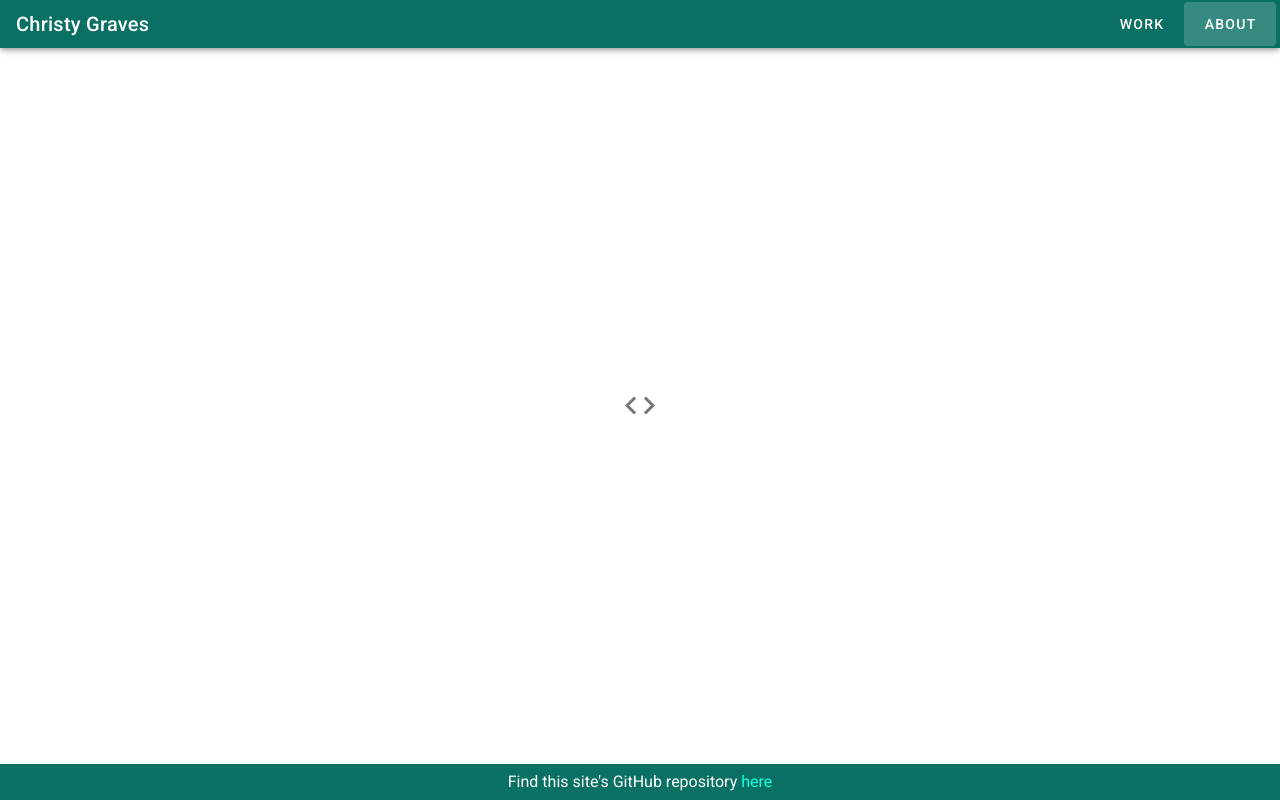
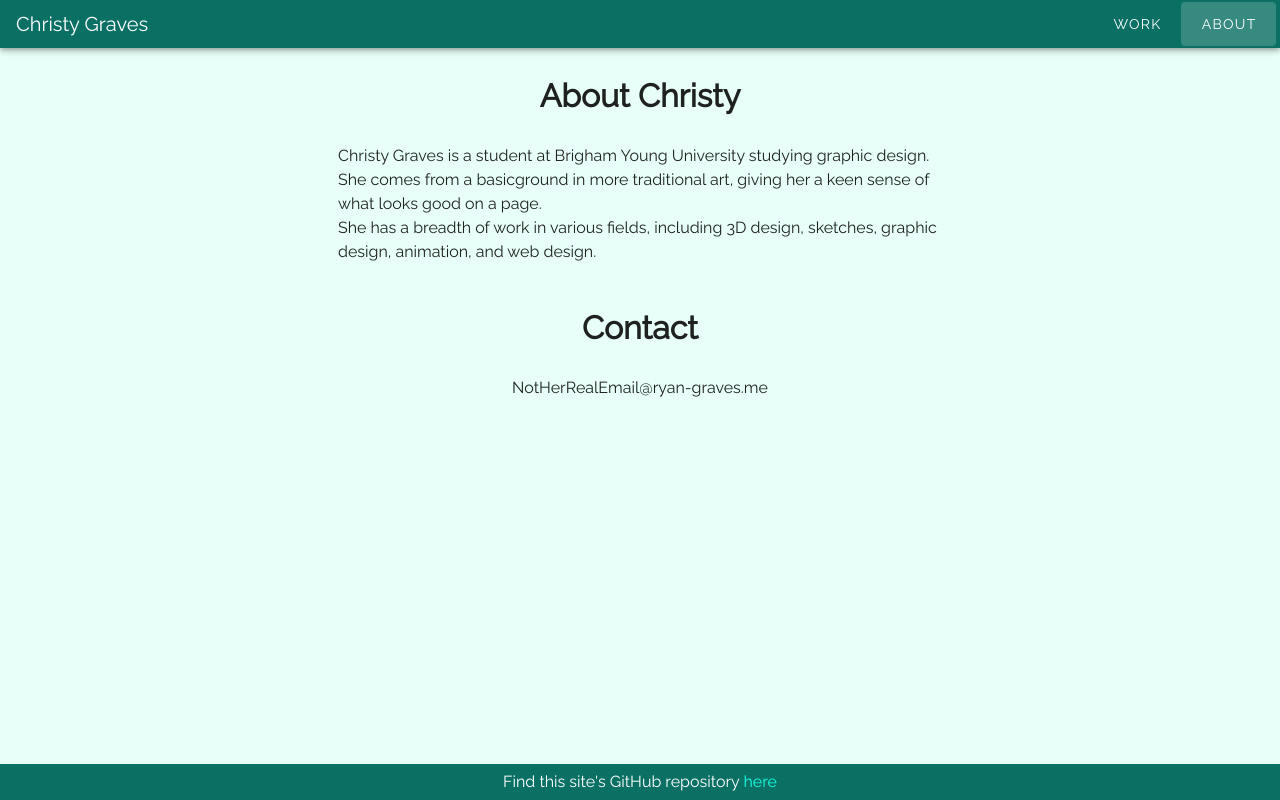
Before and after one commit to MetaRyan/cs260-creative-project-3, a Vue app: page /about in a window 1280 px wide. Built offline with nearby package versions, Linux system fonts and the light colour scheme.

Commit message:
Set up About page, added font, color

```diff
--- a/src/App.vue
+++ b/src/App.vue
@@ -1,5 +1,5 @@
 <template>
-  <v-app>
+  <v-app id="app">
 
 
     <v-app-bar
@@ -10,7 +10,7 @@
       dark
     >
       <v-toolbar-title class="mr-12 align-center">
-        <span class="title">Christy Graves</span>
+        <span id="title">Christy Graves</span>
       </v-toolbar-title>
       <v-spacer></v-spacer>
       <v-row
@@ -42,31 +42,8 @@
     </v-app-bar>
 
     <v-main>
-      <v-container
-        class="fill-height"
-        fluid
-      >
-        <v-row
-          align="center"
-          justify="center"
-        >
-          <v-col class="text-center">
-            <v-tooltip left>
-              <template v-slot:activator="{ on }">
-                <v-btn
-                  :href="source"
-                  icon
-                  large
-                  target="_blank"
-                  v-on="on"
-                >
-                  <v-icon large>mdi-code-tags</v-icon>
-                </v-btn>
-              </template>
-              <span>Source</span>
-            </v-tooltip>
-          </v-col>
-        </v-row>
+      <v-container fluid>
+        <router-view/>
       </v-container>
     </v-main>
     <v-footer
@@ -95,8 +72,18 @@ export default {
 </script>
 
 <style scoped>
+@import url("https://fonts.googleapis.com/css2?family=Raleway&display=swap");
   .footer-text a {
     color: #17FFE4;
     text-decoration: none;
   }
+  #app {
+    background: #E7FFF8;
+  }
+  .v-application {
+   font-family: 'Raleway', sans-serif !important;
+ }
+ #title {
+   font-family: 'Raleway', sans-serif !important;
+ }
 </style>
--- a/src/views/About.vue
+++ b/src/views/About.vue
@@ -1,7 +1,45 @@
 <template>
   <div class="about">
-    <img alt="Vue logo" src="../assets/logo.png">
-    <HelloWorld msg="Welcome to Your Vue.js App"/>
+    <v-container fluid>
+      <v-row>
+        <v-col
+          align="center">
+          <h1>About Christy</h1>
+        </v-col>
+      </v-row>
+      <v-row
+        align="center"
+        justify="center">
+        <v-col
+          xs="12"
+          sm="8"
+          md="6"
+          lg="6"
+          xl="4">
+          <p>
+            Christy Graves is a student at Brigham Young University studying graphic design.
+            <br>
+            She comes from a basicground in more traditional art, giving her a keen sense of what looks good on a page.
+            <br>
+            She has a breadth of work in various fields, including 3D design, sketches, graphic design, animation, and web design.
+          </p>
+        </v-col>
+      </v-row>
+      <v-row>
+        <v-col
+          align="center">
+          <h1>Contact</h1>
+        </v-col>
+      </v-row>
+      <v-row>
+        <v-col
+          align="center">
+          <p>
+            NotHerRealEmail@ryan-graves.me
+          </p>
+        </v-col>
+      </v-row>
+    </v-container>
   </div>
 </template>
 
--- a/src/views/Work.vue
+++ b/src/views/Work.vue
@@ -1,7 +1,31 @@
 <template>
   <div class="work">
-    <img alt="Vue logo" src="../assets/logo.png">
-    <HelloWorld msg="Welcome to Your Vue.js App"/>
+    <v-container
+        class="fill-height"
+        fluid
+      >
+        <v-row
+          align="center"
+          justify="center"
+        >
+          <v-col class="text-center">
+            <v-tooltip left>
+              <template v-slot:activator="{ on }">
+                <v-btn
+                  :href="source"
+                  icon
+                  large
+                  target="_blank"
+                  v-on="on"
+                >
+                  <v-icon large>mdi-code-tags</v-icon>
+                </v-btn>
+              </template>
+              <span>Source</span>
+            </v-tooltip>
+          </v-col>
+        </v-row>
+      </v-container>
   </div>
 </template>
 
```
